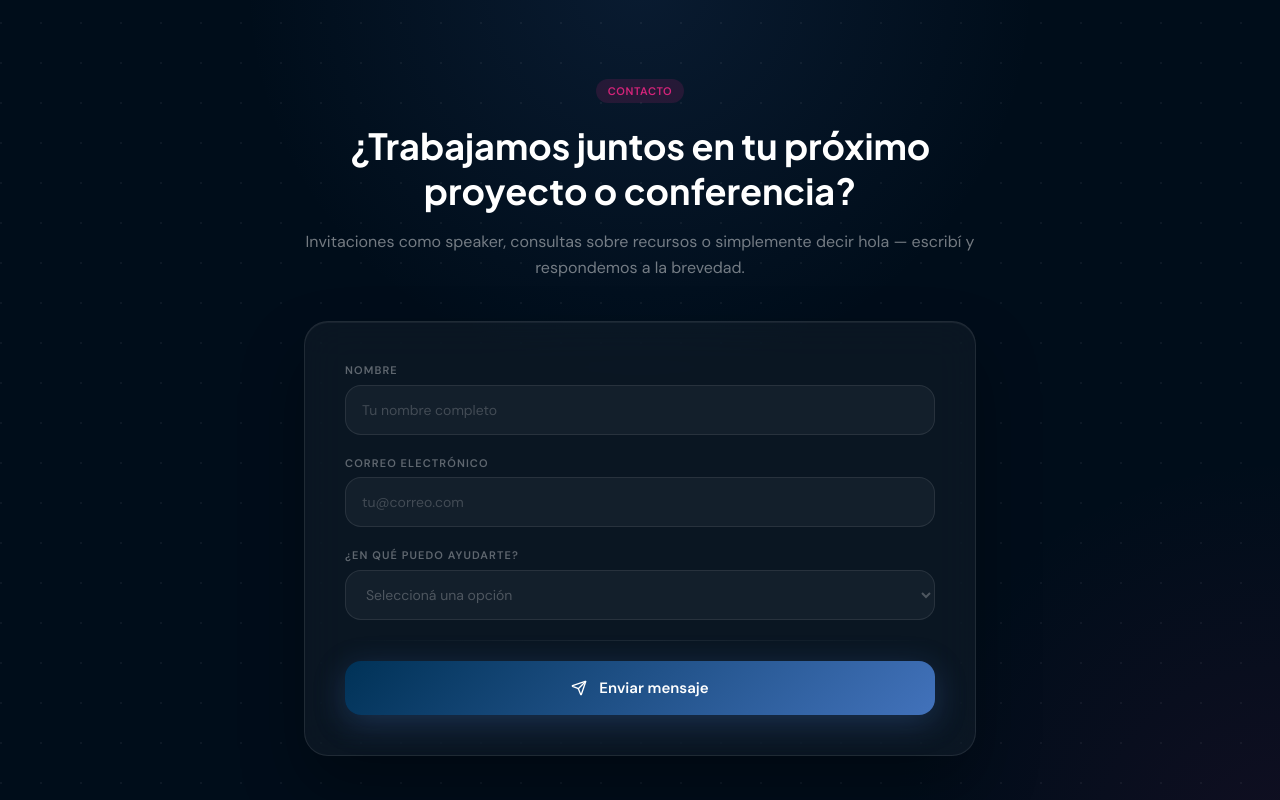
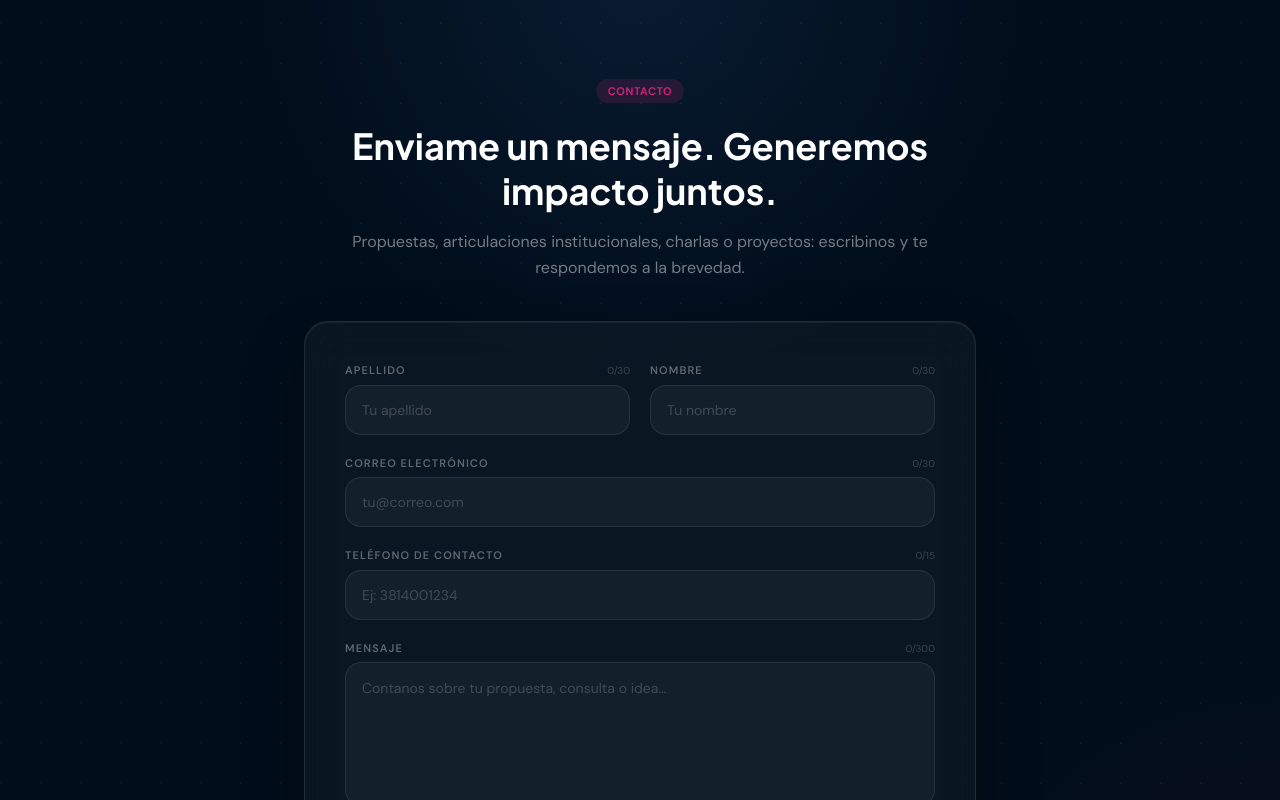
Before and after one commit to marcos-rigo/jf2026, a Next.js app: page / in a window 1280 px wide. Shown: the part 6780-7580 px from the top of the page. Built offline with nearby package versions, Linux system fonts and the light colour scheme.

Commit message:
formulario

```diff
--- a/components/sections/quick-contact-section.tsx
+++ b/components/sections/quick-contact-section.tsx
@@ -4,42 +4,208 @@ import { motion } from "framer-motion"
 import { useState } from "react"
 import { Send, Loader2, CheckCircle2 } from "lucide-react"
 
+// ─────────────────────────────────────────────────────────────────────────────
+// CONFIGURACIÓN — reemplazá estos valores con los tuyos
+// ─────────────────────────────────────────────────────────────────────────────
+// EmailJS (https://www.emailjs.com)
+const EMAILJS_SERVICE_ID  = "service_eg1x7l6"      // ej: "service_abc123"
+const EMAILJS_TEMPLATE_ID = "template_72zh3ni"     // ej: "template_xyz789"
+const EMAILJS_PUBLIC_KEY  = "nW_X7R6S-HTi46FRL"       // ej: "abcDEFghiJKL"
+
+// TODO: Add SDKs for Firebase products that you want to use
+// https://firebase.google.com/docs/web/setup#available-libraries
+
+// Your web app's Firebase configuration
+const firebaseConfig = {
+  apiKey: "AIzaSyCZhHPIysFR0gxPJub0UkVfT78plrN8O0g",
+  authDomain: "ciudadania-digital-tucuman.firebaseapp.com",
+  projectId: "ciudadania-digital-tucuman",
+  storageBucket: "ciudadania-digital-tucuman.firebasestorage.app",
+  messagingSenderId: "342345759375",
+  appId: "1:342345759375:web:a970299c5f53933d754efa"
+};
+
+// Initialize Firebase
+// ─────────────────────────────────────────────────────────────────────────────
+
+// ── Validaciones ──────────────────────────────────────────────────────────────
+const RULES = {
+  lastName: {
+    pattern: /^[A-Za-zÁÉÍÓÚáéíóúÑñÜü\s'-]{2,30}$/,
+    maxLength: 30,
+    message: "Solo letras, entre 2 y 30 caracteres.",
+  },
+  name: {
+    pattern: /^[A-Za-zÁÉÍÓÚáéíóúÑñÜü\s'-]{2,30}$/,
+    maxLength: 30,
+    message: "Solo letras, entre 2 y 30 caracteres.",
+  },
+  email: {
+    pattern: /^[^\s@]+@[^\s@]+\.[^\s@]+$/,
+    maxLength: 30,
+    message: "Ingresá un correo válido (máx. 30 caracteres).",
+  },
+  phone: {
+    pattern: /^\d{1,15}$/,
+    maxLength: 15,
+    message: "Solo números, máximo 15 dígitos.",
+  },
+  message: {
+    pattern: /^[\s\S]{1,300}$/,
+    maxLength: 300,
+    message: "Máximo 300 caracteres.",
+  },
+}
+
+function validate(field: keyof typeof RULES, value: string): string {
+  if (!value.trim()) return "Este campo es obligatorio."
+  return RULES[field].pattern.test(value.trim()) ? "" : RULES[field].message
+}
+
+// ── Tipos ─────────────────────────────────────────────────────────────────────
+interface FormState {
+  lastName: string
+  name: string
+  email: string
+  phone: string
+  message: string
+}
+
+interface Errors {
+  lastName?: string
+  name?: string
+  email?: string
+  phone?: string
+  message?: string
+}
+
+// ── Helpers lazy-load (evitamos importar Firebase en el módulo principal) ─────
+async function saveToFirestore(data: FormState) {
+  const { initializeApp, getApps } = await import("firebase/app")
+  const { getFirestore, collection, addDoc, serverTimestamp } = await import("firebase/firestore")
+
+  const app = getApps().length === 0
+    ? initializeApp(firebaseConfig)
+    : getApps()[0]
+
+  const db = getFirestore(app)
+
+  await addDoc(collection(db, "contactos"), {
+    ...data,
+    creadoEn: serverTimestamp(),
+  })
+}
+
+async function sendEmail(data: FormState) {
+  const emailjs = await import("@emailjs/browser")
+  await emailjs.send(
+    EMAILJS_SERVICE_ID,
+    EMAILJS_TEMPLATE_ID,
+    {
+      from_lastname: data.lastName,
+      from_name:     data.name,
+      from_email:    data.email,
+      phone:         data.phone,
+      message:       data.message,
+      to_email:      "jf.josefarhat@gmail.com",
+    },
+    EMAILJS_PUBLIC_KEY,
+  )
+}
+
+// ── Componente ────────────────────────────────────────────────────────────────
 export function QuickContactSection() {
-  const [form, setForm] = useState({ name: "", email: "", subject: "" })
+  const [form, setForm]       = useState<FormState>({ lastName: "", name: "", email: "", phone: "", message: "" })
+  const [errors, setErrors]   = useState<Errors>({})
+  const [touched, setTouched] = useState<Partial<Record<keyof FormState, boolean>>>({})
   const [sending, setSending] = useState(false)
-  const [sent, setSent] = useState(false)
+  const [sent, setSent]       = useState(false)
   const [focused, setFocused] = useState<string | null>(null)
+  const [submitError, setSubmitError] = useState("")
+
+  // Actualiza campo con restricción de maxLength y valida en tiempo real
+  const handleChange = (field: keyof FormState, value: string) => {
+    const rule = RULES[field as keyof typeof RULES]
+    if (value.length > rule.maxLength) return            // bloquea exceso de chars
+    if (field === "phone" && value && !/^\d*$/.test(value)) return // solo dígitos
+    if ((field === "name" || field === "lastName") && value && /[^A-Za-zÁÉÍÓÚáéíóúÑñÜü\s'-]/.test(value)) return // solo letras
+
+    setForm(f => ({ ...f, [field]: value }))
+    if (touched[field]) {
+      setErrors(e => ({ ...e, [field]: validate(field as keyof typeof RULES, value) }))
+    }
+  }
+
+  const handleBlur = (field: keyof FormState) => {
+    setFocused(null)
+    setTouched(t => ({ ...t, [field]: true }))
+    setErrors(e => ({ ...e, [field]: validate(field as keyof typeof RULES, form[field]) }))
+  }
 
   const handleSubmit = async (e: React.FormEvent) => {
     e.preventDefault()
-    if (!form.name || !form.email || !form.subject) return
+    setSubmitError("")
+
+    // Validar todos los campos
+    const newErrors: Errors = {
+      lastName: validate("name", form.lastName),
+      name:     validate("name", form.name),
+      email:    validate("email", form.email),
+      phone:    validate("phone", form.phone),
+      message:  validate("message", form.message),
+    }
+    setErrors(newErrors)
+    setTouched({ lastName: true, name: true, email: true, phone: true, message: true })
+    if (Object.values(newErrors).some(v => v)) return
+
     setSending(true)
-    // Simula envío — conectar con endpoint real o Formspree
-    await new Promise(r => setTimeout(r, 1400))
+    try {
+      // Guardar en Firebase y enviar email en paralelo
+      await Promise.all([
+        saveToFirestore(form),
+        sendEmail(form),
+      ])
+      setSent(true)
+    } catch (err) {
+      console.error(err)
+      setSubmitError("Ocurrió un error al enviar. Intentá de nuevo.")
+    } finally {
       setSending(false)
-    setSent(true)
+    }
   }
 
-  const inputBase = (name: string) => ({
-    onFocus: () => setFocused(name),
-    onBlur: () => setFocused(null),
-    style: {
-      background: focused === name
-        ? "rgba(66,114,187,0.10)"
-        : "rgba(255,255,255,0.04)",
-      border: `1px solid ${focused === name
-        ? "rgba(66,114,187,0.45)"
-        : "rgba(255,255,255,0.09)"}`,
+  const reset = () => {
+    setSent(false)
+    setForm({ lastName: "", name: "", email: "", phone: "", message: "" })
+    setErrors({})
+    setTouched({})
+  }
+
+  // Estilos dinámicos de inputs
+  const fieldStyle = (field: keyof FormState): React.CSSProperties => ({
+    background: focused === field ? "rgba(66,114,187,0.10)" : "rgba(255,255,255,0.04)",
+    border: `1px solid ${
+      errors[field] ? "rgba(239,68,68,0.60)"
+      : focused === field ? "rgba(66,114,187,0.55)"
+      : "rgba(255,255,255,0.09)"
+    }`,
     transition: "all 0.25s ease",
-    } as React.CSSProperties,
   })
 
+  const inputProps = (field: keyof FormState) => ({
+    onFocus: () => setFocused(field),
+    onBlur:  () => handleBlur(field),
+    style:   fieldStyle(field),
+    className: "w-full px-4 py-3.5 rounded-xl text-white text-sm placeholder-white/20 outline-none",
+  })
+
+  const charCount = (field: keyof FormState) =>
+    `${form[field].length}/${RULES[field as keyof typeof RULES].maxLength}`
+
   return (
-    <section
-      className="relative overflow-hidden"
-      style={{ background: "#000d1a" }}
-    >
-      {/* ── FONDO ──────────────────────────────────────────────────────────── */}
+    <section className="relative overflow-hidden" style={{ background: "#000d1a" }}>
+
+      {/* ── Fondo ── */}
       <div className="absolute inset-0 pointer-events-none">
         <div className="absolute top-0 left-1/2 -translate-x-1/2 w-[800px] h-[400px]" style={{
           background: "radial-gradient(ellipse at 50% 0%, rgba(66,114,187,0.14) 0%, transparent 70%)"
@@ -56,7 +222,7 @@ export function QuickContactSection() {
       <div className="relative z-10 container mx-auto px-4 lg:px-8 py-24">
         <div className="max-w-2xl mx-auto">
 
-          {/* ── HEADER ──────────────────────────────────────────────────────── */}
+          {/* ── Header ── */}
           <motion.div
             initial={{ opacity: 0, y: 24 }}
             whileInView={{ opacity: 1, y: 0 }}
@@ -68,14 +234,14 @@ export function QuickContactSection() {
               Contacto
             </span>
             <h2 className="text-3xl sm:text-4xl font-bold text-white font-display leading-tight mb-4">
-              ¿Trabajamos juntos en tu próximo proyecto o conferencia?
+              Enviame un mensaje. Generemos impacto juntos.
             </h2>
             <p className="text-white/45 leading-relaxed">
-              Invitaciones como speaker, consultas sobre recursos o simplemente decir hola — escribí y respondemos a la brevedad.
+              Propuestas, articulaciones institucionales, charlas o proyectos: escribinos y te respondemos a la brevedad.
             </p>
           </motion.div>
 
-          {/* ── CARD GLASSMORPHISM ───────────────────────────────────────────── */}
+          {/* ── Card ── */}
           <motion.div
             initial={{ opacity: 0, y: 32 }}
             whileInView={{ opacity: 1, y: 0 }}
@@ -93,7 +259,7 @@ export function QuickContactSection() {
               }}
             >
               {sent ? (
-                /* ── CONFIRMACIÓN ─────────────────────────────────────────── */
+                /* ── Confirmación ── */
                 <motion.div
                   initial={{ opacity: 0, scale: 0.95 }}
                   animate={{ opacity: 1, scale: 1 }}
@@ -111,86 +277,134 @@ export function QuickContactSection() {
                     Gracias por escribir. José o su equipo te responderán a la brevedad.
                   </p>
                   <button
-                    onClick={() => { setSent(false); setForm({ name: "", email: "", subject: "" }) }}
+                    onClick={reset}
                     className="mt-2 text-sm text-white/35 hover:text-white/70 transition-colors underline underline-offset-4"
                   >
                     Enviar otro mensaje
                   </button>
                 </motion.div>
               ) : (
-                /* ── FORMULARIO ───────────────────────────────────────────── */
-                <form onSubmit={handleSubmit} className="flex flex-col gap-5">
+                /* ── Formulario ── */
+                <form onSubmit={handleSubmit} noValidate className="flex flex-col gap-5">
+
+                  {/* Apellido + Nombre — fila de dos columnas */}
+                  <div className="grid grid-cols-1 sm:grid-cols-2 gap-5">
+
+                    {/* Apellido */}
+                    <div className="flex flex-col gap-1.5">
+                      <div className="flex justify-between items-baseline">
+                        <label className="text-[11px] font-semibold text-white/35 uppercase tracking-widest">
+                          Apellido
+                        </label>
+                        <span className="text-[10px] text-white/20">{charCount("lastName")}</span>
+                      </div>
+                      <input
+                        type="text"
+                        placeholder="Tu apellido"
+                        value={form.lastName}
+                        onChange={e => handleChange("lastName", e.target.value)}
+                        {...inputProps("lastName")}
+                      />
+                      {errors.lastName && (
+                        <p className="text-[11px] text-red-400 mt-0.5">{errors.lastName}</p>
+                      )}
+                    </div>
 
                     {/* Nombre */}
                     <div className="flex flex-col gap-1.5">
+                      <div className="flex justify-between items-baseline">
                         <label className="text-[11px] font-semibold text-white/35 uppercase tracking-widest">
                           Nombre
                         </label>
+                        <span className="text-[10px] text-white/20">{charCount("name")}</span>
+                      </div>
                       <input
                         type="text"
-                      placeholder="Tu nombre completo"
+                        placeholder="Tu nombre"
                         value={form.name}
-                      onChange={e => setForm(f => ({ ...f, name: e.target.value }))}
-                      required
-                      {...inputBase("name")}
-                      className="w-full px-4 py-3.5 rounded-xl text-white text-sm placeholder-white/20 outline-none"
+                        onChange={e => handleChange("name", e.target.value)}
+                        {...inputProps("name")}
                       />
+                      {errors.name && (
+                        <p className="text-[11px] text-red-400 mt-0.5">{errors.name}</p>
+                      )}
+                    </div>
                   </div>
 
-                  {/* Email */}
+                  {/* Correo electrónico */}
                   <div className="flex flex-col gap-1.5">
+                    <div className="flex justify-between items-baseline">
                       <label className="text-[11px] font-semibold text-white/35 uppercase tracking-widest">
                         Correo electrónico
                       </label>
+                      <span className="text-[10px] text-white/20">{charCount("email")}</span>
+                    </div>
                     <input
                       type="email"
                       placeholder="tu@correo.com"
                       value={form.email}
-                      onChange={e => setForm(f => ({ ...f, email: e.target.value }))}
-                      required
-                      {...inputBase("email")}
-                      className="w-full px-4 py-3.5 rounded-xl text-white text-sm placeholder-white/20 outline-none"
+                      onChange={e => handleChange("email", e.target.value)}
+                      {...inputProps("email")}
                     />
+                    {errors.email && (
+                      <p className="text-[11px] text-red-400 mt-0.5">{errors.email}</p>
+                    )}
                   </div>
 
-                  {/* Motivo */}
+                  {/* Teléfono */}
                   <div className="flex flex-col gap-1.5">
+                    <div className="flex justify-between items-baseline">
                       <label className="text-[11px] font-semibold text-white/35 uppercase tracking-widest">
-                      ¿En qué puedo ayudarte?
+                        Teléfono de contacto
                       </label>
-                    <select
-                      value={form.subject}
-                      onChange={e => setForm(f => ({ ...f, subject: e.target.value }))}
-                      required
-                      {...inputBase("subject")}
-                      className="w-full px-4 py-3.5 rounded-xl text-sm outline-none cursor-pointer"
-                      style={{
-                        ...inputBase("subject").style,
-                        color: form.subject ? "white" : "rgba(255,255,255,0.25)",
-                      }}
-                    >
-                      <option value="" disabled style={{ background: "#001228" }}>
-                        Seleccioná una opción
-                      </option>
-                      <option value="speaker" style={{ background: "#001228", color: "white" }}>
-                        Invitar como Speaker / Conferencista
-                      </option>
-                      <option value="herramientas" style={{ background: "#001228", color: "white" }}>
-                        Consulta sobre Caja de Herramientas
-                      </option>
-                      <option value="ciudadania" style={{ background: "#001228", color: "white" }}>
-                        Plataforma Ciudadanía Digital
-                      </option>
-                      <option value="podcast" style={{ background: "#001228", color: "white" }}>
-                        Participar en el Podcast
-                      </option>
-                      <option value="otro" style={{ background: "#001228", color: "white" }}>
-                        Otro
-                      </option>
-                    </select>
+                      <span className="text-[10px] text-white/20">{charCount("phone")}</span>
+                    </div>
+                    <input
+                      type="tel"
+                      inputMode="numeric"
+                      placeholder="Ej: 3814001234"
+                      value={form.phone}
+                      onChange={e => handleChange("phone", e.target.value)}
+                      {...inputProps("phone")}
+                    />
+                    {errors.phone && (
+                      <p className="text-[11px] text-red-400 mt-0.5">{errors.phone}</p>
+                    )}
                   </div>
 
-                  {/* Línea separadora */}
+                  {/* Mensaje */}
+                  <div className="flex flex-col gap-1.5">
+                    <div className="flex justify-between items-baseline">
+                      <label className="text-[11px] font-semibold text-white/35 uppercase tracking-widest">
+                        Mensaje
+                      </label>
+                      <span className={`text-[10px] transition-colors ${
+                        form.message.length >= 280 ? "text-red-400" : "text-white/20"
+                      }`}>
+                        {charCount("message")}
+                      </span>
+                    </div>
+                    <textarea
+                      rows={5}
+                      placeholder="Contanos sobre tu propuesta, consulta o idea…"
+                      value={form.message}
+                      onChange={e => handleChange("message", e.target.value)}
+                      onFocus={() => setFocused("message")}
+                      onBlur={() => handleBlur("message")}
+                      style={fieldStyle("message")}
+                      className="w-full px-4 py-3.5 rounded-xl text-white text-sm placeholder-white/20 outline-none resize-none leading-relaxed"
+                    />
+                    {errors.message && (
+                      <p className="text-[11px] text-red-400 mt-0.5">{errors.message}</p>
+                    )}
+                  </div>
+
+                  {/* Error global */}
+                  {submitError && (
+                    <p className="text-sm text-red-400 text-center">{submitError}</p>
+                  )}
+
+                  {/* Separador */}
                   <div className="h-px w-full" style={{
                     background: "linear-gradient(90deg, transparent, rgba(255,255,255,0.08), transparent)"
                   }} />
@@ -218,7 +432,6 @@ export function QuickContactSection() {
                       el.style.transform = "translateY(0)"
                     }}
                   >
-                    {/* Shimmer */}
                     {!sending && (
                       <div
                         className="absolute inset-0 opacity-0 hover:opacity-100 pointer-events-none transition-opacity duration-300"
@@ -227,7 +440,6 @@ export function QuickContactSection() {
                         }}
                       />
                     )}
-
                     {sending ? (
                       <><Loader2 className="w-5 h-5 animate-spin relative z-10" />
                       <span className="relative z-10">Enviando…</span></>
--- a/package.json
+++ b/package.json
@@ -9,6 +9,7 @@
     "lint": "eslint ."
   },
   "dependencies": {
+    "@emailjs/browser": "^4.4.1",
     "@hookform/resolvers": "^3.9.1",
     "@radix-ui/react-accordion": "1.2.12",
     "@radix-ui/react-alert-dialog": "1.1.15",
@@ -44,6 +45,7 @@
     "cmdk": "1.1.1",
     "date-fns": "4.1.0",
     "embla-carousel-react": "8.6.0",
+    "firebase": "^12.11.0",
     "framer-motion": "^12.38.0",
     "input-otp": "1.4.2",
     "lucide-react": "^0.564.0",
```
Also changed, not shown: 2 other files (tests, documents, lock files or other folders). Lines whose indentation alone changed are shown as unchanged.
